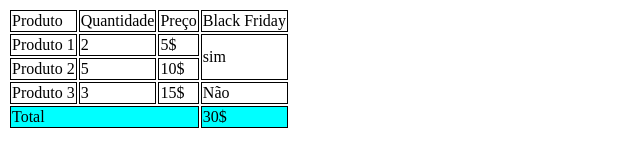
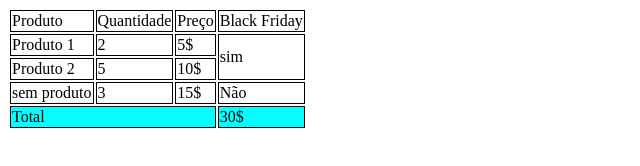
Before and after one commit to BrendonRochaDev/09-tabelas, a plain HTML site: page index.html in a window 1280 px wide. Shown: the whole page, without its empty margins (0-640 px from the left). Drawn offline with Linux system fonts and the light colour scheme.

Commit message:
trocado de produto 3 para sem produto

```diff
--- a/index.html
+++ b/index.html
@@ -47,7 +47,7 @@
 
         <tbody>
             <tr>
-                <td>Produto 3</td>
+                <td> sem produto</td>
                 <td>3</td>
                 <td>15$</td>
                 <td>Não</td>
```
